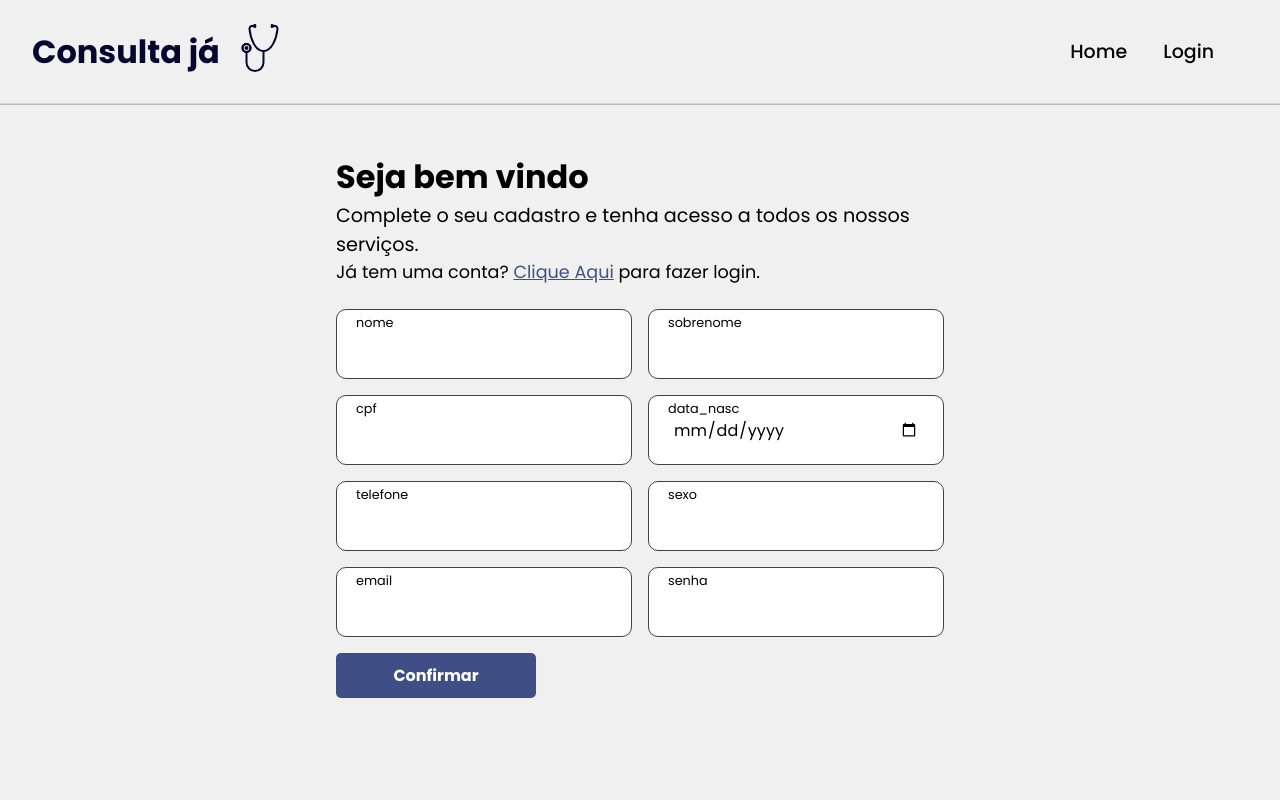
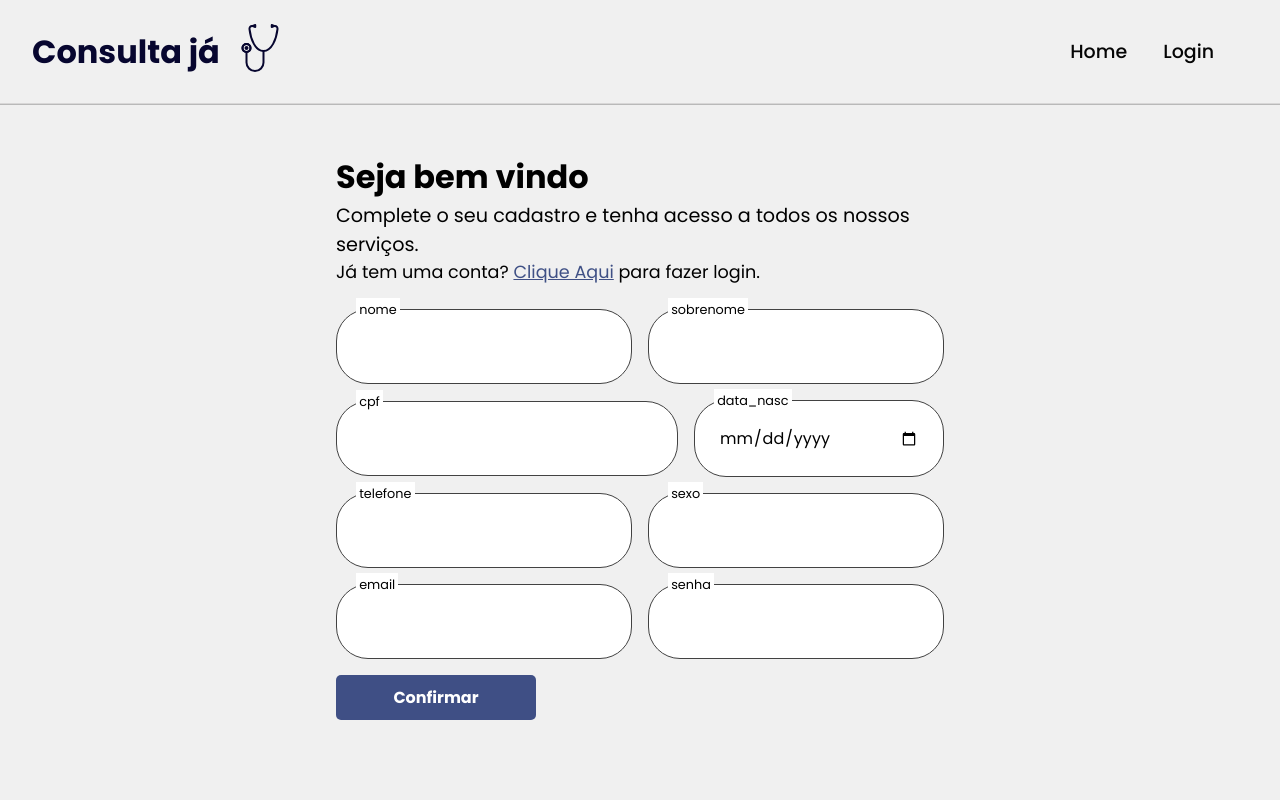
Before and after one commit to ArthurThz/projeto-consulta-ja, a React (Vite) app: page /cadastro in a window 1280 px wide. Shown: the top 800 px of the page. Built offline with nearby package versions, Linux system fonts and the light colour scheme.

Commit message:
updated input component to styled components

```diff
--- a/src/components/Layout/Input/input.jsx
+++ b/src/components/Layout/Input/input.jsx
@@ -1,11 +1,11 @@
-import "./input.styles.scss";
+import { InputContainer, InputStyled, LabelStyled } from "./styles";
 
 const Input = ({ name, type, onChange }) => {
   return (
-    <div className="input-container">
-      <label htmlFor={name}>{name}</label>
-      <input name={name} id={name} onChange={onChange} type={type} />
-    </div>
+    <InputContainer>
+      <LabelStyled htmlFor={name}>{name}</LabelStyled>
+      <InputStyled name={name} id={name} onChange={onChange} type={type} />
+    </InputContainer>
   );
 };
 
--- a/src/components/Layout/Input/input.styles.scss
+++ /dev/null
@@ -1,40 +0,0 @@
-.input-container {
-  width: 100%;
-  min-width: 250px;
-  height: 70px;
-  position: relative;
-
-  input:-webkit-autofill,
-  input:-webkit-autofill:hover,
-  input:-webkit-autofill:focus,
-  input:-webkit-autofill:active {
-    transition: background-color 5000s;
-    -webkit-text-fill-color: black !important;
-  }
-
-  input {
-    width: 100%;
-    height: 100%;
-    border-radius: 10px;
-    border: 1px solid rgb(66, 66, 66);
-    outline: none;
-    padding: 1.5em;
-
-    font-size: 1em;
-    font-family: "Poppins", sans-serif;
-
-    &:focus {
-      outline: auto;
-      outline-color: #413eddbe;
-      box-shadow: 0 0 10px 0 #413edd;
-    }
-  }
-
-  label {
-    position: absolute;
-
-    font-size: 0.8em;
-    left: 20px;
-    top: 5px;
-  }
-}
--- /dev/null
+++ b/src/components/Layout/Input/styles.js
@@ -0,0 +1,36 @@
+import styled from "styled-components";
+
+export const InputContainer = styled.div`
+  min-width: 250px;
+  height: auto;
+  position: relative;
+`;
+
+export const InputStyled = styled.input`
+  width: 100%;
+  height: 100%;
+  border-radius: 2rem;
+  border: 1px solid rgb(66, 66, 66);
+  outline: none;
+  padding: 1.5em;
+
+  font-size: 1em;
+  font-family: "Poppins", sans-serif;
+
+  &:focus {
+    outline: auto;
+    outline-color: #413eddbe;
+    box-shadow: 0 0 6px 0 #413edd;
+  }
+`;
+
+export const LabelStyled = styled.label`
+  position: absolute;
+
+  font-size: 0.8em;
+  left: 20px;
+  top: -11px;
+  z-index: 2;
+  background-color: #fff;
+  padding: 0.2rem;
+`;
--- a/src/components/Routes/NewAppointment/NewAppointment.jsx
+++ b/src/components/Routes/NewAppointment/NewAppointment.jsx
@@ -1,5 +1,3 @@
-
-
 import { useState, useContext, useEffect } from "react";
 import { useNavigate } from "react-router-dom";
 
@@ -14,7 +12,8 @@ import Input from "../../Layout/Input/input";
 const NewAppointment = () => {
   const [Specialty, setSpecialty] = useState([]);
   const { setIdAppointment } = useContext(appointmentContext);
-  const [filteredSpecialty, setFilteredSpecialty] = useState([]);
+  const [filteredSpecialty, setFilteredSpecialty] = useState(Specialty);
+  const [searchSpecialty, setSearchSpecialty] = useState("");
 
   const navigate = useNavigate();
 
@@ -25,16 +24,17 @@ const NewAppointment = () => {
     });
   }, []);
 
+  useEffect(() => {
+    let filteredSpecialty = Specialty.filter((item) => {
+      return item.nome_especialidade.toLowerCase().includes(searchSpecialty);
+    });
+    setFilteredSpecialty(filteredSpecialty);
+  }, [Specialty, searchSpecialty]);
 
-  const filterSpecialty = (event) => {
-      const {value} = event.target;
-      let filteredSpecialty = Specialty.filter((item) =>{
-        return item.nome_especialidade.toLowerCase().includes(value)
-      })
-
-      setFilteredSpecialty(filteredSpecialty)
-      console.log(value)
-  }
+  const handleSearchSpecialty = (event) => {
+    const { value } = event.target;
+    setSearchSpecialty(value.toLowerCase());
+  };
 
   const orderedSpecialty = Specialty.sort((x, y) => {
     let a = x.nome_especialidade;
@@ -46,8 +46,12 @@ const NewAppointment = () => {
   return (
     <Container>
       <h1>Selecione uma especialidade</h1>
-      <Input type="text" name="Buscar Especialidade" onChange={filterSpecialty} />
-      {Specialty.map((item) => {
+      <Input
+        type="text"
+        name="Buscar Especialidade"
+        onChange={handleSearchSpecialty}
+      />
+      {filteredSpecialty.map((item) => {
         return (
           <ItemContainer
             key={item.id}
--- a/src/components/Routes/NewAppointment/styles.js
+++ b/src/components/Routes/NewAppointment/styles.js
@@ -1,5 +1,5 @@
-import styled, { keyframes } from 'styled-components';
- import { colors,breakpoints } from "../../../GlobalStyles/styles-variables";
+import styled, { keyframes } from "styled-components";
+import { colors, breakpoints } from "../../../GlobalStyles/styles-variables";
 
 const underlineAnimation = keyframes`
 
@@ -10,77 +10,75 @@ const underlineAnimation = keyframes`
      width:110%;
  }
 
-`
+`;
 
 export const Container = styled.div`
-    width:100%;
-    height:100vh;
+  width: 100%;
+  min-height: 100vh;
 
-    display:flex;
-    align-items:center;
-    justify-content:flex-start;
-    flex-direction:column;
-    padding:2rem;
-    gap:2rem;
-
-    h1{
-        font-size:1.5rem;
-        font-family:'Roboto',sans-serif;
-        color:${colors.darkBlue}
+  display: flex;
+  align-items: center;
+  justify-content: flex-start;
+  flex-direction: column;
+  padding: 3rem 2rem;
+  gap: 1rem;
+  h1 {
+    font-size: 1.5rem;
+    font-family: "Roboto", sans-serif;
+    color: ${colors.darkBlue};
   }
 
-    @media(min-width:${breakpoints.md}){
-        h1{
-            font-size:2rem;
-            margin-bottom:2.5rem;
+  input {
+    height: 40px;
+  }
+
+  @media (min-width: ${breakpoints.md}) {
+    h1 {
+      font-size: 2rem;
+      margin-bottom: 1rem;
     }
   }
-`
-
+`;
 
 export const ItemContainer = styled.div`
-    width:auto;
-    height:80px;
-    display:flex;
-    flex-direction:column;
-    align-items:center;
-    justify-content:center;
-    cursor:pointer;
+  width: auto;
+  height: 80px;
+  display: flex;
+  flex-direction: column;
+  align-items: center;
+  justify-content: center;
+  cursor: pointer;
 
-    z-index:1;
+  z-index: 1;
 
-    transition:.2s  ease-in;
-    /* border:1px solid black; */
+  transition: 0.2s ease-in;
 
-    div{
-        width:110%;
+  div {
+    width: 110%;
 
-        border:1px solid transparent;
+    border: 1px solid transparent;
   }
 
-    &:hover{
-        z-index:3;
+  &:hover {
+    z-index: 3;
 
-        transform:scale(.8);
+    transform: scale(0.8);
 
-        font-size:1.5rem;
-        font-weight:bold;
-        color:${colors.darkBlue};
-        @media(min-width:${breakpoints.md}){
-
-            transform:scale(.9);
+    font-size: 1.5rem;
+    font-weight: bold;
+    color: ${colors.darkBlue};
+    @media (min-width: ${breakpoints.md}) {
+      transform: scale(0.9);
     }
 
-        div{
-            display:block;
-            animation:${underlineAnimation} .5s ease ;
-            border:1px solid ${colors.darkBlue};
+    div {
+      display: block;
+      animation: ${underlineAnimation} 0.5s ease;
+      border: 1px solid ${colors.darkBlue};
     }
   }
 
-        @media(min-width:${breakpoints.md}){
-            font-size:1.2rem;
+  @media (min-width: ${breakpoints.md}) {
+    font-size: 1.2rem;
   }
-
-
-`
+`;
```
Lines whose indentation alone changed are shown as unchanged.
